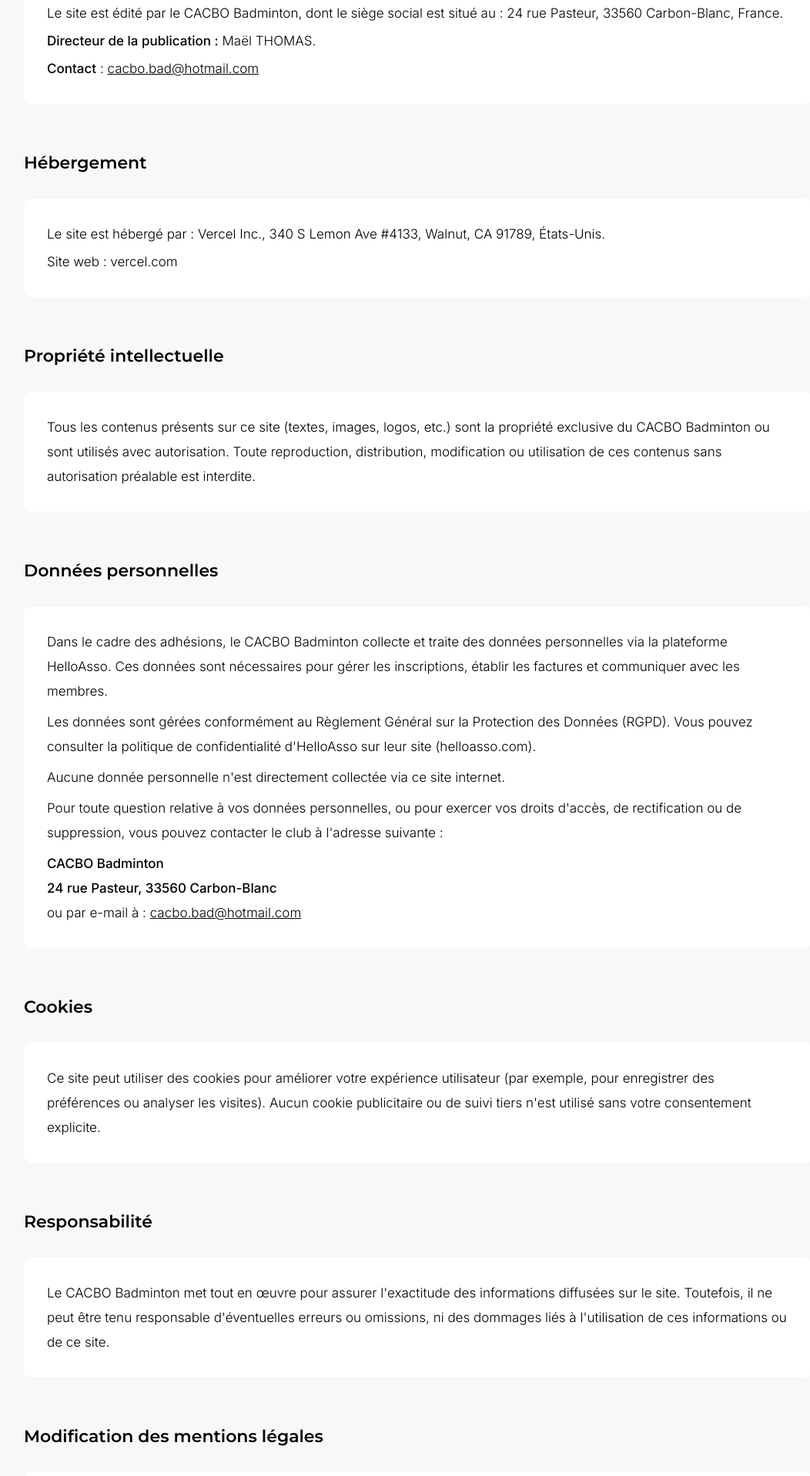
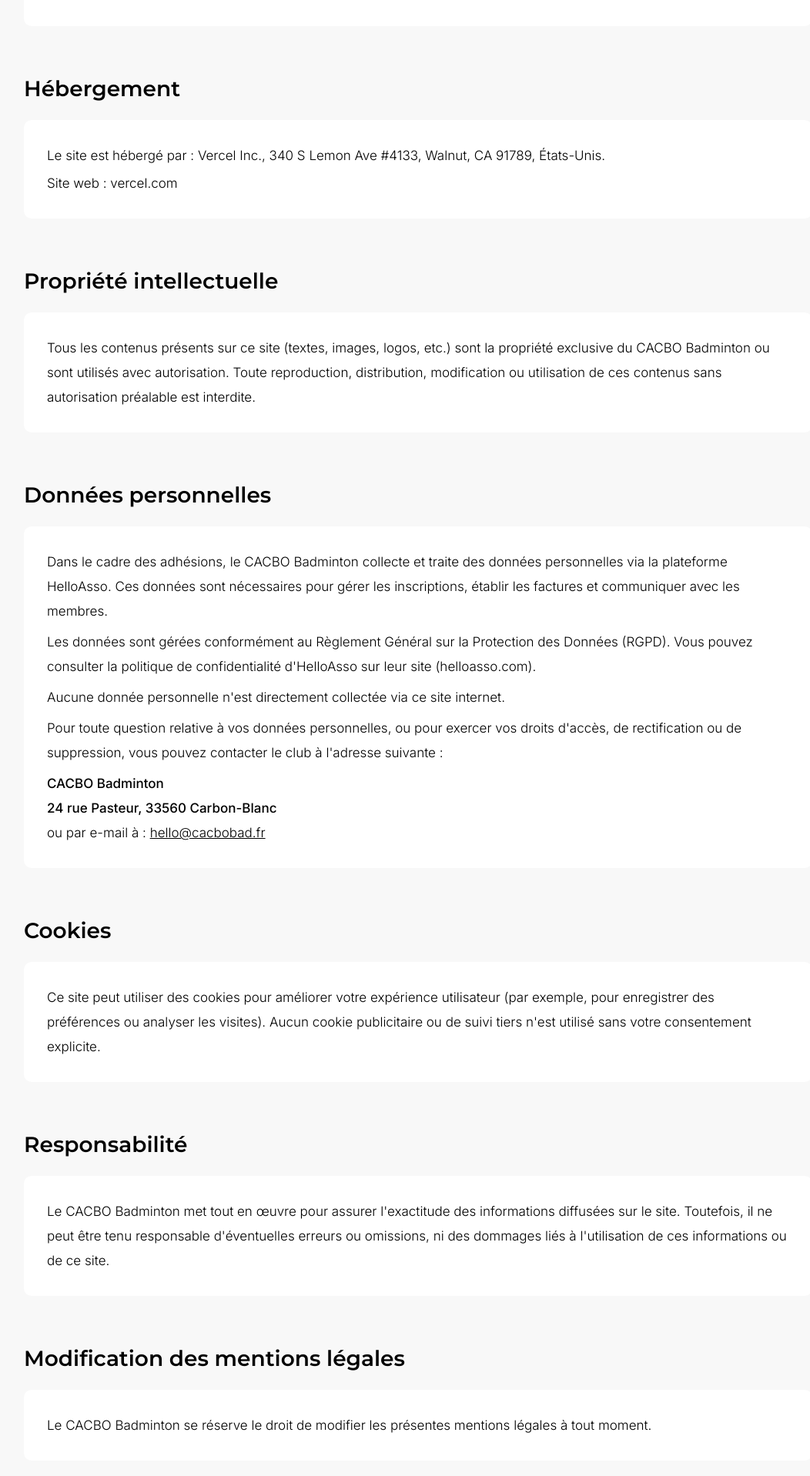
Before and after one commit to Matsuel/CACBO-Badminton, a Next.js app: page /mentions-legales in a window 1280 px wide. Shown: the part 878-2796 px from the top of the page at 77% size, without its empty margins (97-1149 px from the left). Built offline with nearby package versions, Linux system fonts and the light colour scheme; a web font is replaced by a local one.

Commit message:
All -> Apply some patchs and noobz patchs because UI designer

```diff
--- a/src/app/faq/page.tsx
+++ b/src/app/faq/page.tsx
@@ -20,7 +20,7 @@ const Faq = () => {
                         Nos créneaux sont les suivants :
                     </Paragraphe>
 
-                    <div className='flex flex-col gap-2'>
+                    <div className='flex flex-col gap-[2px]'>
                         <ListElement>
                             Lundi : 21h - 23h
                         </ListElement>
@@ -64,7 +64,7 @@ const Faq = () => {
                         Nous proposons deux formules d&apos;adhésion :
                     </Paragraphe>
 
-                    <div className='flex flex-col gap-2'>
+                    <div className='flex flex-col gap-[2px]'>
                         <ListElement>
                             Formule adulte : 50 €
                         </ListElement>
--- a/src/app/mentions-legales/page.tsx
+++ b/src/app/mentions-legales/page.tsx
@@ -1,9 +1,10 @@
 import PageLayout from '@/components/Page'
 import Document from '@/assets/document.svg'
 import React from 'react'
-import Subtitle from '@/components/UI/Subtitle'
+import BlocTitle from '@/components/Bloc/BlocTitle'
 import Paragraphe from '@/components/UI/Paragraphe'
 import Link from 'next/link'
+import { mail } from '@/constantes/club'
 
 const MentionsLegales = () => {
     return (
@@ -13,25 +14,25 @@ const MentionsLegales = () => {
             subtitle="Transparence et responsabilités"
         >
 
-            <div className="md:w-[80%] w-[90%] h-auto flex flex-col gap-10 items-start justify-start mt-[100px]">
+            <div className="md:w-[80%] w-[90%] h-auto flex flex-col gap-10 items-start justify-start">
 
-                <div className="w-[100%] h-auto flex flex-col items-start justify-start mt-[20px] gap-[30px]">
-                    <Subtitle>
+                <div className="w-[100%] h-auto flex flex-col items-start justify-start mt-[20px] gap-5">
+                    <BlocTitle>
                         Editeur du site
-                    </Subtitle>
+                    </BlocTitle>
                     <div className="w-full h-auto flex flex-col items-start justify-start gap-1 bg-white p-[30px] rounded-ten">
                         <Paragraphe>Le site est édité par le CACBO Badminton, dont le siège social est situé au : 24 rue Pasteur, 33560 Carbon-Blanc, France.</Paragraphe>
 
                         <Paragraphe><strong className="font-medium">Directeur de la publication :</strong> Maël THOMAS.</Paragraphe>
 
-                        <Paragraphe><strong className="font-medium">Contact</strong> : <Link href={"mailto:cacbo.bad@hotmail.com"} className="underline">cacbo.bad@hotmail.com</Link></Paragraphe>
+                        <Paragraphe><strong className="font-medium">Contact</strong> : <Link href={`mailto:${mail}`} className="underline">{mail}</Link></Paragraphe>
                     </div>
                 </div>
 
-                <div className="w-[100%] h-auto flex flex-col items-start justify-start mt-[20px] gap-[30px]">
-                    <Subtitle>
+                <div className="w-[100%] h-auto flex flex-col items-start justify-start mt-[20px] gap-5">
+                    <BlocTitle>
                         Hébergement
-                    </Subtitle>
+                    </BlocTitle>
                     <div className="w-full h-auto flex flex-col items-start justify-start gap-1 bg-white p-[30px] rounded-ten">
                         <Paragraphe>Le site est hébergé par : Vercel Inc., 340 S Lemon Ave #4133, Walnut, CA 91789, États-Unis.</Paragraphe>
 
@@ -39,19 +40,19 @@ const MentionsLegales = () => {
                     </div>
                 </div>
 
-                <div className="w-[100%] h-auto flex flex-col items-start justify-start mt-[20px] gap-[30px]">
-                    <Subtitle>
+                <div className="w-[100%] h-auto flex flex-col items-start justify-start mt-[20px] gap-5">
+                    <BlocTitle>
                         Propriété intellectuelle
-                    </Subtitle>
+                    </BlocTitle>
                     <div className="w-full h-auto flex flex-col items-start justify-start gap-1 bg-white p-[30px] rounded-ten">
                         <Paragraphe>Tous les contenus présents sur ce site (textes, images, logos, etc.) sont la propriété exclusive du CACBO Badminton ou sont utilisés avec autorisation. Toute reproduction, distribution, modification ou utilisation de ces contenus sans autorisation préalable est interdite.</Paragraphe>
                     </div>
                 </div>
 
-                <div className="w-[100%] h-auto flex flex-col items-start justify-start mt-[20px] gap-[30px]">
-                    <Subtitle>
+                <div className="w-[100%] h-auto flex flex-col items-start justify-start mt-[20px] gap-5">
+                    <BlocTitle>
                         Données personnelles
-                    </Subtitle>
+                    </BlocTitle>
                     <div className="w-full h-auto flex flex-col items-start justify-start gap-2 bg-white p-[30px] rounded-ten">
                         <Paragraphe>Dans le cadre des adhésions, le CACBO Badminton collecte et traite des données personnelles via la plateforme HelloAsso. Ces données sont nécessaires pour gérer les inscriptions, établir les factures et communiquer avec les membres.</Paragraphe>
 
@@ -64,33 +65,33 @@ const MentionsLegales = () => {
                         <Paragraphe>
                             <strong className='font-medium'>CACBO Badminton</strong> <br /> {/*Dégager cette daube au plus vite */}
                             <strong className='font-medium'>24 rue Pasteur, 33560 Carbon-Blanc</strong> <br />
-                            ou par e-mail à : <Link href={"mailto:cacbo.bad@hotmail.com"} className='underline'>cacbo.bad@hotmail.com</Link>
+                            ou par e-mail à : <Link href={`mailto:${mail}`} className='underline'>{mail}</Link>
                         </Paragraphe>
                     </div>
                 </div>
 
-                <div className="w-[100%] h-auto flex flex-col items-start justify-start mt-[20px] gap-[30px]">
-                    <Subtitle>
+                <div className="w-[100%] h-auto flex flex-col items-start justify-start mt-[20px] gap-5">
+                    <BlocTitle>
                         Cookies
-                    </Subtitle>
+                    </BlocTitle>
                     <div className="w-full h-auto flex flex-col items-start justify-start gap-1 bg-white p-[30px] rounded-ten">
                         <Paragraphe>Ce site peut utiliser des cookies pour améliorer votre expérience utilisateur (par exemple, pour enregistrer des préférences ou analyser les visites). Aucun cookie publicitaire ou de suivi tiers n&apos;est utilisé sans votre consentement explicite.</Paragraphe>
                     </div>
                 </div>
 
-                <div className="w-[100%] h-auto flex flex-col items-start justify-start mt-[20px] gap-[30px]">
-                    <Subtitle>
+                <div className="w-[100%] h-auto flex flex-col items-start justify-start mt-[20px] gap-5">
+                    <BlocTitle>
                         Responsabilité
-                    </Subtitle>
+                    </BlocTitle>
                     <div className="w-full h-auto flex flex-col items-start justify-start gap-1 bg-white p-[30px] rounded-ten">
                         <Paragraphe>Le CACBO Badminton met tout en œuvre pour assurer l&apos;exactitude des informations diffusées sur le site. Toutefois, il ne peut être tenu responsable d&apos;éventuelles erreurs ou omissions, ni des dommages liés à l&apos;utilisation de ces informations ou de ce site.</Paragraphe>
                     </div>
                 </div>
 
-                <div className="w-[100%] h-auto flex flex-col items-start justify-start mt-[20px] gap-[30px]">
-                    <Subtitle>
+                <div className="w-[100%] h-auto flex flex-col items-start justify-start mt-[20px] gap-5">
+                    <BlocTitle>
                         Modification des mentions légales
-                    </Subtitle>
+                    </BlocTitle>
                     <div className="w-full h-auto flex flex-col items-start justify-start gap-1 bg-white p-[30px] rounded-ten">
                         <Paragraphe>Le CACBO Badminton se réserve le droit de modifier les présentes mentions légales à tout moment.</Paragraphe>
                     </div>
--- a/src/app/politique/page.tsx
+++ b/src/app/politique/page.tsx
@@ -1,10 +1,11 @@
 import PageLayout from '@/components/Page'
 import React from 'react'
 import Document from '@/assets/document.svg'
-import Subtitle from '@/components/UI/Subtitle'
 import Paragraphe from '@/components/UI/Paragraphe'
 import ListElement from '@/components/UI/ListElement'
 import Link from 'next/link'
+import { mail } from '@/constantes/club'
+import BlocTitle from '@/components/Bloc/BlocTitle'
 
 const Politique = () => {
     return (
@@ -14,21 +15,21 @@ const Politique = () => {
             subtitle="Dernière mise à jour le 23/01/2025"
         >
 
-            <div className="md:w-[80%] w-[90%] h-auto flex flex-col gap-10 items-start justify-start mt-[100px]">
+            <div className="md:w-[80%] w-[90%] h-auto flex flex-col gap-10 items-start justify-start">
 
-                <div className="w-[100%] h-auto flex flex-col items-start justify-start mt-[20px] gap-[30px]">
-                    <Subtitle>
+                <div className="w-[100%] h-auto flex flex-col items-start justify-start mt-[20px] gap-5">
+                    <BlocTitle>
                         Introduction
-                    </Subtitle>
+                    </BlocTitle>
                     <div className="w-full h-auto flex flex-col items-start justify-start gap-1 bg-white p-[30px] rounded-ten">
                         <Paragraphe>Le CACBO Badminton, situé au 24 rue Pasteur, 33560 Carbon-Blanc, s&apos;engage à protéger la vie privée de ses membres et visiteurs. Cette politique de confidentialité explique comment nous collectons, utilisons et protégeons vos données personnelles.</Paragraphe>
                     </div>
                 </div>
 
-                <div className="w-[100%] h-auto flex flex-col items-start justify-start mt-[20px] gap-[30px]">
-                    <Subtitle>
+                <div className="w-[100%] h-auto flex flex-col items-start justify-start mt-[20px] gap-5">
+                    <BlocTitle>
                         Données collectées
-                    </Subtitle>
+                    </BlocTitle>
                     <div className="w-full h-auto flex flex-col items-start justify-start gap-2 bg-white p-[30px] rounded-ten">
                         <Paragraphe>Nous collectons des données personnelles lors des adhésions via notre partenaire HelloAsso. Ces données peuvent inclure :</Paragraphe>
 
@@ -42,10 +43,10 @@ const Politique = () => {
                     </div>
                 </div>
 
-                <div className="w-[100%] h-auto flex flex-col items-start justify-start mt-[20px] gap-[30px]">
-                    <Subtitle>
+                <div className="w-[100%] h-auto flex flex-col items-start justify-start mt-[20px] gap-5">
+                    <BlocTitle>
                         Utilisation des données
-                    </Subtitle>
+                    </BlocTitle>
                     <div className="w-full h-auto flex flex-col items-start justify-start gap-2 bg-white p-[30px] rounded-ten">
                         <Paragraphe>Les données collectées sont utilisées pour :</Paragraphe>
 
@@ -57,10 +58,10 @@ const Politique = () => {
                     </div>
                 </div>
 
-                <div className="w-[100%] h-auto flex flex-col items-start justify-start mt-[20px] gap-[30px]">
-                    <Subtitle>
+                <div className="w-[100%] h-auto flex flex-col items-start justify-start mt-[20px] gap-5">
+                    <BlocTitle>
                         Partage des données
-                    </Subtitle>
+                    </BlocTitle>
                     <div className="w-full h-auto flex flex-col items-start justify-start gap-2 bg-white p-[30px] rounded-ten">
                         <Paragraphe>Vos données personnelles sont traitées de manière confidentielle et ne sont partagées qu&apos;avec :</Paragraphe>
 
@@ -71,19 +72,19 @@ const Politique = () => {
                     </div>
                 </div>
 
-                <div className="w-[100%] h-auto flex flex-col items-start justify-start mt-[20px] gap-[30px]">
-                    <Subtitle>
+                <div className="w-[100%] h-auto flex flex-col items-start justify-start mt-[20px] gap-5">
+                    <BlocTitle>
                         Sécurité des données
-                    </Subtitle>
+                    </BlocTitle>
                     <div className="w-full h-auto flex flex-col items-start justify-start gap-1 bg-white p-[30px] rounded-ten">
                         <Paragraphe>Nous mettons en œuvre des mesures techniques et organisationnelles appropriées pour protéger vos données contre tout accès non autorisé, modification, divulgation ou destruction.</Paragraphe>
                     </div>
                 </div>
 
-                <div className="w-[100%] h-auto flex flex-col items-start justify-start mt-[20px] gap-[30px]">
-                    <Subtitle>
+                <div className="w-[100%] h-auto flex flex-col items-start justify-start mt-[20px] gap-5">
+                    <BlocTitle>
                         Vos droits
-                    </Subtitle>
+                    </BlocTitle>
                     <div className="w-full h-auto flex flex-col items-start justify-start gap-2 bg-white p-[30px] rounded-ten">
                         <Paragraphe>Conformément au RGPD, vous disposez des droits suivants :</Paragraphe>
 
@@ -96,34 +97,34 @@ const Politique = () => {
                             <ListElement>Demander la portabilité de vos données</ListElement>
                         </div>
 
-                        <Paragraphe>Pour exercer ces droits, veuillez contacter Maël THOMAS, directeur de publication, à l&apos;adresse suivante : <Link href={"mailto:cacbo.bad@hotmail.com"} className='underline'>cacbo.bad@hotmail.com</Link></Paragraphe>
+                        <Paragraphe>Pour exercer ces droits, veuillez contacter Maël THOMAS, directeur de publication, à l&apos;adresse suivante : <Link href={`mailto:${mail}`} className='underline'>{mail}</Link></Paragraphe>
                     </div>
                 </div>
 
-                <div className="w-[100%] h-auto flex flex-col items-start justify-start mt-[20px] gap-[30px]">
-                    <Subtitle>
+                <div className="w-[100%] h-auto flex flex-col items-start justify-start mt-[20px] gap-5">
+                    <BlocTitle>
                         Cookies
-                    </Subtitle>
+                    </BlocTitle>
                     <div className="w-full h-auto flex flex-col items-start justify-start gap-1 bg-white p-[30px] rounded-ten">
                         <Paragraphe>Notre site internet n&apos;utilise pas de cookies pour collecter des données personnelles. Toutefois, des cookies peuvent être utilisés pour améliorer l&apos;expérience utilisateur, tels que des cookies de mesure d&apos;audience. Vous pouvez configurer votre navigateur pour refuser ces cookies.</Paragraphe>
                     </div>
                 </div>
 
-                <div className="w-[100%] h-auto flex flex-col items-start justify-start mt-[20px] gap-[30px]">
-                    <Subtitle>
+                <div className="w-[100%] h-auto flex flex-col items-start justify-start mt-[20px] gap-5">
+                    <BlocTitle>
                         Modifications de la politique de confidentialité
-                    </Subtitle>
+                    </BlocTitle>
                     <div className="w-full h-auto flex flex-col items-start justify-start gap-1 bg-white p-[30px] rounded-ten">
                         <Paragraphe>Nous pouvons modifier cette politique de confidentialité à tout moment. Les modifications seront publiées sur notre site internet et entreront en vigueur dès leur publication.</Paragraphe>
                     </div>
                 </div>
 
-                <div className="w-[100%] h-auto flex flex-col items-start justify-start mt-[20px] gap-[30px]">
-                    <Subtitle>
+                <div className="w-[100%] h-auto flex flex-col items-start justify-start mt-[20px] gap-5">
+                    <BlocTitle>
                         Contact
-                    </Subtitle>
+                    </BlocTitle>
                     <div className="w-full h-auto flex flex-col items-start justify-start gap-1 bg-white p-[30px] rounded-ten">
-                        <Paragraphe>Pour toute question concernant cette politique de confidentialité, veuillez contacter Maël THOMAS à l&apos;adresse suivante : <Link href={"mailto:cacbo.bad@hotmail.com"} className='underline'>cacbo.bad@hotmail.com</Link></Paragraphe>
+                        <Paragraphe>Pour toute question concernant cette politique de confidentialité, veuillez contacter Maël THOMAS à l&apos;adresse suivante : <Link href={`mailto:${mail}`} className='underline'>{mail}</Link></Paragraphe>
                     </div>
                 </div>
 
--- a/src/components/Hero.tsx
+++ b/src/components/Hero.tsx
@@ -19,7 +19,7 @@ const Hero = ({
     return (
         <div className='w-[80%] h-auto flex flex-row items-center justify-between mt-5 bg-white rounded-ten gap-0 mb-[90px]'>
 
-            <div className='w-[51%] flex flex-col justify-center items-start gap-3 lg:pl-16 p-7'>
+            <div className='w-[51%] flex flex-col justify-center items-start gap-3 lg:pl-28 p-7'>
                 <h1 className='font-Montserrat font-bold text-4xl lg:text-6xl'>{title}</h1>
                 <h3 className='font-Inter font-normal text-xl lg:text-2xl text-redcolor'>{subtitle}</h3>
                 {description && <Open />}
--- /dev/null
+++ b/src/constantes/club.ts
@@ -0,0 +1 @@
+export const mail = "hello@cacbobad.fr"
```
